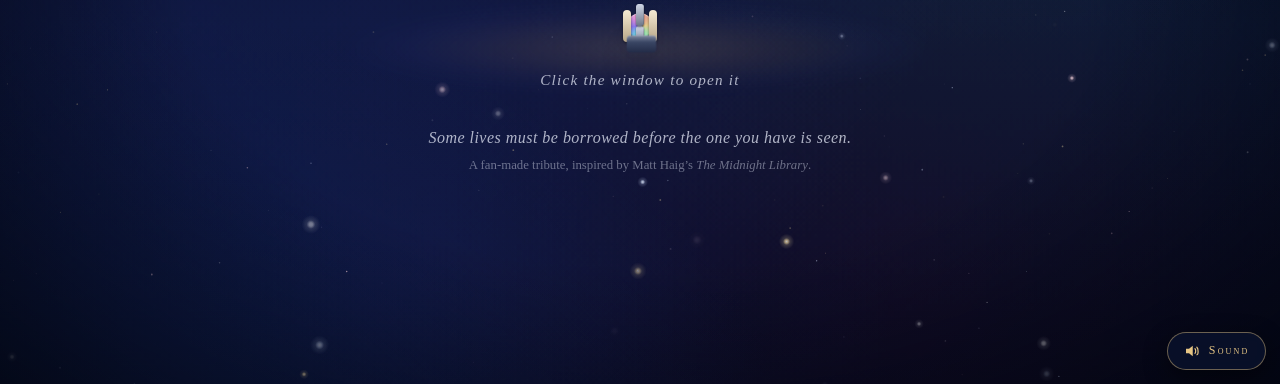
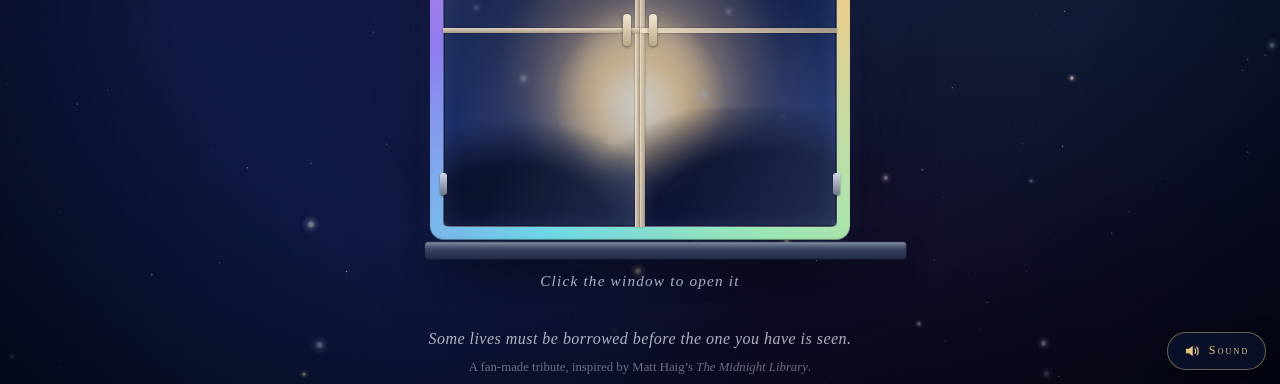
Before and after one commit to manyajain14/My-first-website, a plain HTML site: page the-midnight-library.html in a window 1280 px wide. Shown: the part 416-800 px from the top of the page. Drawn offline with Linux system fonts and the light colour scheme.

Commit message:
Fix invisible window: restore block sizing; slightly smaller window for laptop fit
Co-authored-by: arena-agent <297053741+arena-agent@users.noreply.github.com>

```diff
--- a/css/style.css
+++ b/css/style.css
@@ -117,7 +117,7 @@ body {
 
 .scene {
   position: relative;
-  width: min(64vmin, 470px);
+  width: min(58vmin, 420px);
   margin: 0 auto clamp(0.8rem, 2vh, 1.5rem);
   display: flex; flex-direction: column; align-items: center;
 }
@@ -136,6 +136,8 @@ body {
 }
 
 .window3d {
+  display: block;
+  width: 100%;
   position: relative; z-index: 1;
   background: none; border: none; padding: 0; cursor: pointer;
   perspective: 1250px;
@@ -146,6 +148,7 @@ body {
 
 .window-tilt {
   display: block;
+  width: 100%;
   transform-style: preserve-3d;
   transform: rotateX(var(--rx, 0deg)) rotateY(var(--ry, 0deg));
   transition: transform 0.5s cubic-bezier(0.2, 0.8, 0.2, 1);
--- a/the-midnight-library.html
+++ b/the-midnight-library.html
@@ -126,7 +126,7 @@ body {
 
 .scene {
   position: relative;
-  width: min(64vmin, 470px);
+  width: min(58vmin, 420px);
   margin: 0 auto clamp(0.8rem, 2vh, 1.5rem);
   display: flex; flex-direction: column; align-items: center;
 }
@@ -145,6 +145,8 @@ body {
 }
 
 .window3d {
+  display: block;
+  width: 100%;
   position: relative; z-index: 1;
   background: none; border: none; padding: 0; cursor: pointer;
   perspective: 1250px;
@@ -155,6 +157,7 @@ body {
 
 .window-tilt {
   display: block;
+  width: 100%;
   transform-style: preserve-3d;
   transform: rotateX(var(--rx, 0deg)) rotateY(var(--ry, 0deg));
   transition: transform 0.5s cubic-bezier(0.2, 0.8, 0.2, 1);
```
